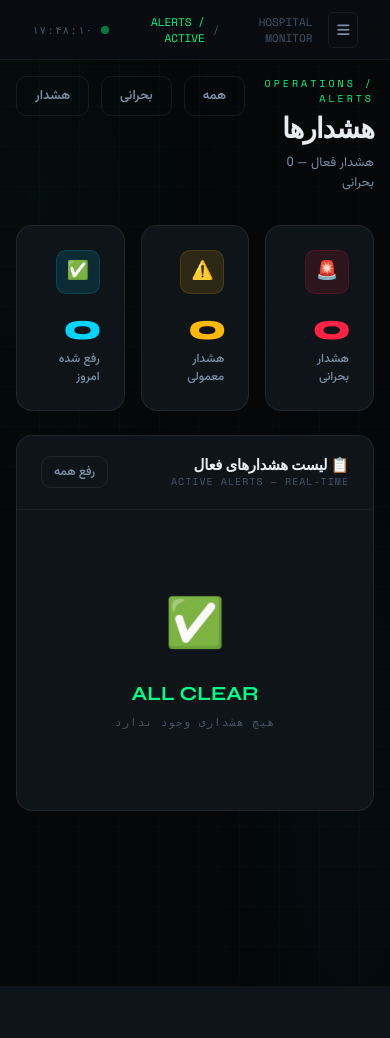
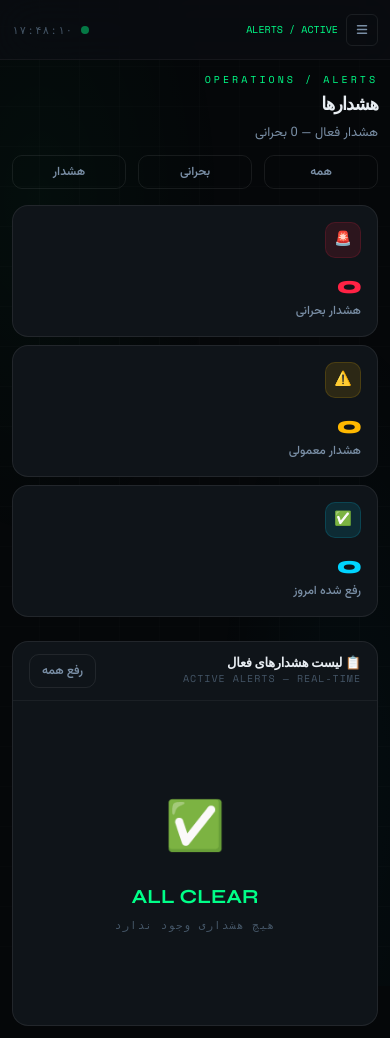
Before and after one commit to Davoadeivai/hospital-monitor, a Django app: page /alerts/ in a window 390 px wide. Before the commit the page ends 986 px from the top, so only its background shows below. Run offline with Django 4.2, Linux system fonts and the light colour scheme; the visitor is signed in with stand-in values (Sample User, id 1); data that the repository does not hold is empty; parts of the project's set-up code (start-up, migrations or seed data) failed here and were passed over.

Commit message:
Update main.css

```diff
--- a/static/css/main.css
+++ b/static/css/main.css
@@ -1415,3 +1415,268 @@
   .main-content { margin-right: 0 !important; }
   body { background: white; color: black; }
 }
+
+/* ============================================================
+   RESPONSIVE — MOBILE FIRST FIX
+   ============================================================ */
+
+/* Overlay پشت sidebar در موبایل */
+.sidebar-overlay {
+  display: none;
+  position: fixed;
+  inset: 0;
+  background: rgba(0,0,0,0.6);
+  z-index: 999;
+  backdrop-filter: blur(2px);
+}
+.sidebar-overlay.show { display: block; }
+
+/* ===== موبایل (تا 768px) ===== */
+@media (max-width: 768px) {
+
+  /* دکمه hamburger همیشه نشون بده */
+  #sidebar-toggle {
+    display: flex !important;
+  }
+
+  /* sidebar به صورت drawer از سمت راست */
+  .sidebar {
+    position: fixed !important;
+    top: 0 !important;
+    right: 0 !important;
+    height: 100vh !important;
+    width: 280px !important;
+    z-index: 1000 !important;
+    transform: translateX(100%) !important;
+    transition: transform 0.3s var(--ease-smooth) !important;
+    box-shadow: none;
+  }
+
+  .sidebar.open {
+    transform: translateX(0) !important;
+    box-shadow: -20px 0 60px rgba(0,0,0,0.7) !important;
+  }
+
+  /* محتوای اصلی تمام عرض */
+  .main-content {
+    margin-right: 0 !important;
+    width: 100% !important;
+  }
+
+  /* topbar فشرده‌تر */
+  .topbar {
+    padding: 0 var(--space-3) !important;
+    gap: var(--space-2) !important;
+  }
+
+  .topbar-breadcrumb {
+    font-size: 10px !important;
+  }
+
+  .breadcrumb-parent { display: none; }
+  .breadcrumb-sep { display: none; }
+
+  /* محتوا padding کمتر */
+  .page-content {
+    padding: var(--space-3) !important;
+  }
+
+  /* page header عمودی */
+  .page-header {
+    flex-direction: column !important;
+    gap: var(--space-3) !important;
+    margin-bottom: var(--space-4) !important;
+  }
+
+  .page-title {
+    font-size: 20px !important;
+  }
+
+  .page-header .btn,
+  .page-header > div:last-child {
+    width: 100%;
+  }
+
+  .page-header .btn {
+    width: 100%;
+    justify-content: center;
+  }
+
+  /* stat grid 2 ستونه */
+  .stat-grid {
+    grid-template-columns: 1fr 1fr !important;
+    gap: var(--space-2) !important;
+  }
+
+  .stat-card {
+    padding: var(--space-4) !important;
+  }
+
+  .stat-value {
+    font-size: 24px !important;
+    letter-spacing: -1px !important;
+  }
+
+  .stat-icon-wrap {
+    width: 36px !important;
+    height: 36px !important;
+    font-size: 14px !important;
+  }
+
+  /* grid ها یک ستونه */
+  .grid-2,
+  .grid-3,
+  .grid-4 {
+    grid-template-columns: 1fr !important;
+  }
+
+  /* device grid یک ستونه */
+  .device-grid {
+    grid-template-columns: 1fr !important;
+  }
+
+  /* gauge grid 2 ستونه */
+  .gauge-grid {
+    grid-template-columns: 1fr 1fr !important;
+  }
+
+  .gauge-value {
+    font-size: 28px !important;
+    letter-spacing: -1px !important;
+  }
+
+  /* جدول اسکرول افقی */
+  .panel-body {
+    overflow-x: auto !important;
+    padding: var(--space-3) !important;
+  }
+
+  .data-table {
+    min-width: 500px;
+  }
+
+  .data-table th,
+  .data-table td {
+    padding: var(--space-2) var(--space-3) !important;
+    font-size: 12px !important;
+  }
+
+  /* panel header فشرده */
+  .panel-header {
+    padding: var(--space-3) var(--space-4) !important;
+    flex-wrap: wrap;
+    gap: var(--space-2) !important;
+  }
+
+  .panel-title {
+    font-size: 13px !important;
+  }
+
+  /* دکمه‌ها کوچکتر */
+  .btn {
+    font-size: 12px !important;
+    padding: 7px 12px !important;
+  }
+
+  .btn-icon {
+    width: 32px !important;
+    height: 32px !important;
+  }
+
+  /* alert item فشرده */
+  .alert-item {
+    padding: var(--space-3) !important;
+    gap: var(--space-2) !important;
+  }
+
+  .alert-title { font-size: 12px !important; }
+  .alert-desc  { font-size: 11px !important; }
+
+  /* toast از پایین وسط */
+  .toast-container {
+    left: var(--space-3) !important;
+    right: var(--space-3) !important;
+    bottom: var(--space-3) !important;
+  }
+
+  .toast {
+    min-width: unset !important;
+    width: 100%;
+  }
+
+  /* modal تمام عرض */
+  .modal-box {
+    max-width: 100% !important;
+    margin: var(--space-4) !important;
+    padding: var(--space-5) !important;
+  }
+
+  /* carbon meter فونت کوچکتر */
+  .carbon-meter-value {
+    font-size: 36px !important;
+  }
+
+  /* cycle timeline اسکرول */
+  .cycle-timeline {
+    overflow-x: auto !important;
+    min-width: 100%;
+  }
+}
+
+/* ===== تبلت (769px تا 1024px) ===== */
+@media (min-width: 769px) and (max-width: 1024px) {
+
+  :root { --sidebar-w: 230px; }
+
+  .main-content {
+    margin-right: var(--sidebar-w) !important;
+  }
+
+  .stat-grid {
+    grid-template-columns: repeat(2, 1fr) !important;
+  }
+
+  .grid-4 {
+    grid-template-columns: repeat(2, 1fr) !important;
+  }
+
+  .device-grid {
+    grid-template-columns: repeat(2, 1fr) !important;
+  }
+
+  .page-content {
+    padding: var(--space-5) !important;
+  }
+
+  .page-title {
+    font-size: 22px !important;
+  }
+
+  .gauge-grid {
+    grid-template-columns: repeat(3, 1fr) !important;
+  }
+}
+
+/* ===== صفحه‌های خیلی کوچک (تا 400px) ===== */
+@media (max-width: 400px) {
+
+  .stat-grid {
+    grid-template-columns: 1fr !important;
+  }
+
+  .gauge-grid {
+    grid-template-columns: 1fr 1fr !important;
+  }
+
+  .gauge-value {
+    font-size: 22px !important;
+  }
+
+  .page-title {
+    font-size: 18px !important;
+  }
+
+  .sidebar {
+    width: 100% !important;
+  }
+}
```
